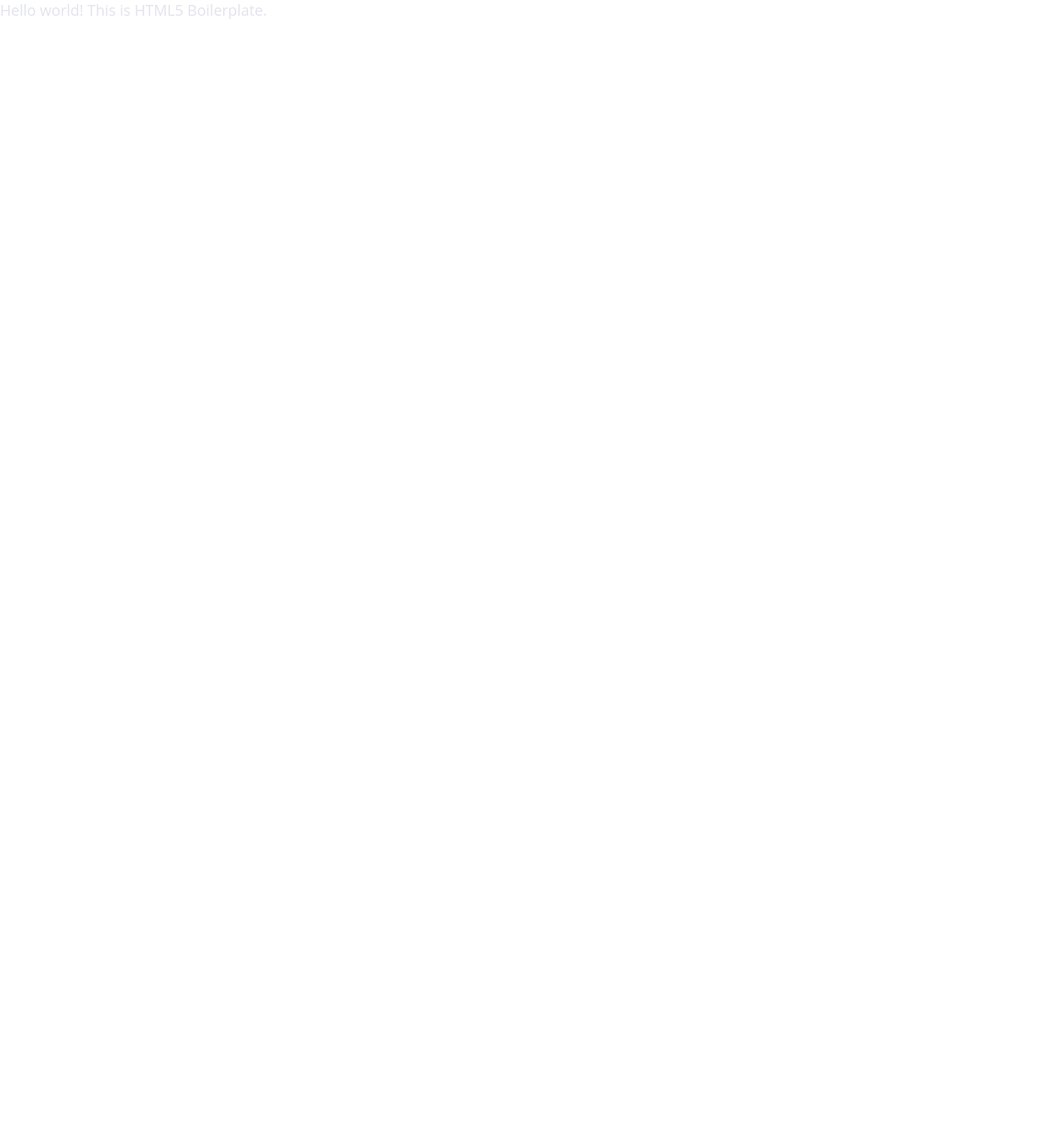
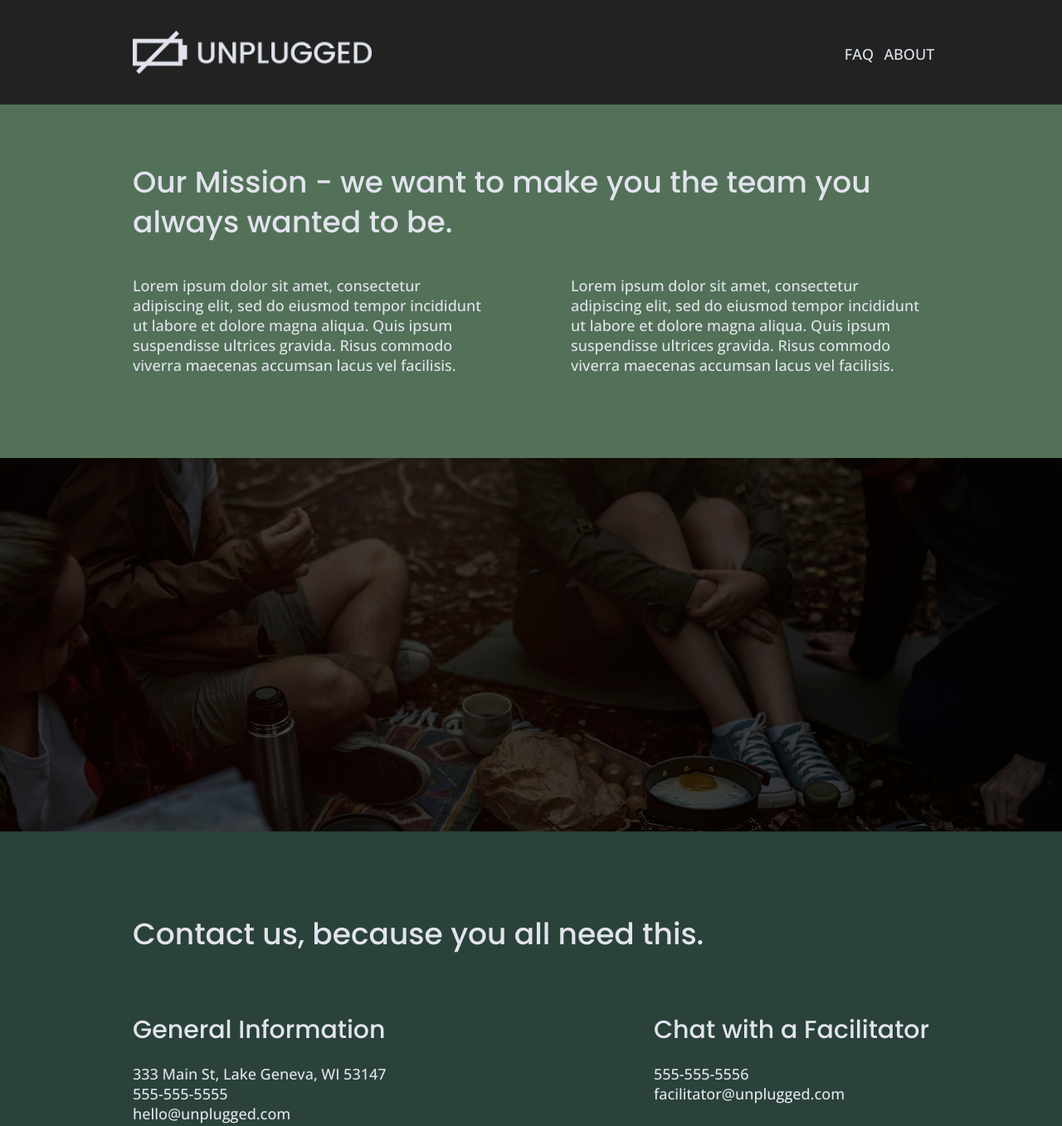
Before and after one commit to VinhQua/unplugged-project, a website: page about/index.html in a window 1280 px wide. Shown: the top 1357 px of the page at 83% size. Before the commit the page ends 800 px from the top, so only its background shows below. Drawn offline with nearby package versions, Linux system fonts and the light colour scheme.

Commit message:
Add about page

```diff
--- a/about/index.html
+++ b/about/index.html
@@ -1,9 +1,9 @@
 <!doctype html>
-<html class="no-js" lang="">
+<html class="no-js" lang="en">
 
 <head>
   <meta charset="utf-8">
-  <title></title>
+  <title>About</title>
   <meta name="description" content="">
   <meta name="viewport" content="width=device-width, initial-scale=1">
 
@@ -15,14 +15,103 @@
   <link rel="manifest" href="site.webmanifest">
   <link rel="apple-touch-icon" href="../icon.png">
   <!-- Place favicon.ico in the root directory -->
-
+  <link rel="preconnect" href="https://fonts.googleapis.com">
+  <link rel="preconnect" href="https://fonts.gstatic.com" crossorigin>
+  <link href="https://fonts.googleapis.com/css2?family=Open+Sans:wght@400;500;600;700;800&family=Poppins:wght@400;500;600;700;900&display=swap" rel="stylesheet">
+  <link rel="stylesheet" href="https://cdnjs.cloudflare.com/ajax/libs/font-awesome/6.2.1/css/all.min.css">
   <link rel="stylesheet" href="../css/normalize.css">
   <link rel="stylesheet" href="../css/main.css">
 
   <meta name="theme-color" content="#fafafa">
 </head>
 
-<body>
+<body class="about-faq">
+  <!--Header Starts-->
+  <header class="flex-box">
+    <div class="content-wrapper">
+
+      <figure>
+        <a href="#"><img src="../doc/unpluggedlogo.png" alt="unplugged logo"></a>
+      </figure>
+
+      <nav>
+        <ul>
+          <li><a target="_blank" href="faq/index.html">FAQ</a></li>
+          <li><a target="_blank" href="about/index.html">ABOUT</a></li>
+        </ul>
+      </nav>
+
+    </div>
+  </header>
+  <!--Main Starts-->
+  <main >
+      <section class="section-1">
+                <article class="content-wrapper mission">
+                   <h2>Our Mission - we want to make you the team you always wanted to be.</h2>
+                  <div class="flex-box">
+
+                      <P>Lorem ipsum dolor sit amet, consectetur adipiscing elit, sed do eiusmod tempor incididunt ut labore et dolore magna aliqua. Quis ipsum suspendisse ultrices gravida. Risus commodo viverra maecenas accumsan lacus vel facilisis.</P>
+                      <P>Lorem ipsum dolor sit amet, consectetur adipiscing elit, sed do eiusmod tempor incididunt ut labore et dolore magna aliqua. Quis ipsum suspendisse ultrices gravida. Risus commodo viverra maecenas accumsan lacus vel facilisis.</P>
+                  </div>
+                </article>
+      </section>
+
+      <section id="" class="section-2 map">
+        <figure>
+
+        </figure>
+      </section>
+
+      <section class="section-3">
+        <div class="content-wrapper">
+          <h2>Contact us, because you all need this.</h2>
+          <article class="flex-box">
+            <div class="info">
+              <h4>General Information</h4>
+              <p>333 Main St, Lake Geneva, WI 53147 <br>
+                555-555-5555 <br>
+                hello@unplugged.com <br>
+                </p>
+            </div>
+            <div class="facilitator">
+              <h4>Chat with a Facilitator</h4>
+                <p>555-555-5556 <br>
+                  facilitator@unplugged.com
+                   </p>
+            </div>
+          </article>
+        </div>
+
+
+      </section>
+  </main>
+  <!--Footer Starts-->
+  <footer  id="contact">
+    <div class="content-wrapper">
+      <div class="flex-box">
+        <article class="info">
+          <h4>Contact</h4>
+          <p>555-555-5555 <br>
+            hello@unplugged.com
+            </p>
+        </article>
+
+        <article class="social">
+          <h4>Social</h4>
+          <ul class="media">
+            <li><a  href="https://www.facebook.com/profile.php?id=100063709823543"><i id="facebook-icon" class="fa-brands fa-facebook-f"></i></a></li>
+            <li><a href="https://twitter.com/William03277036"><i class="fa-brands fa-twitter"></i></a></li>
+            <li><a href="https://www.instagram.com"><i class="fa-brands fa-instagram"></i></a></li>
+          </ul>
+        </article>
+      </div>
+
+    </div>
+    <div class="copyright">&copy; Copyright 202X | Unplugged</div>
+  </footer>
+
+
+
 
   <!-- Add your site or application content here -->
   <p>Hello world! This is HTML5 Boilerplate.</p>
--- a/css/main.css
+++ b/css/main.css
@@ -299,6 +299,27 @@ footer .content-wrapper .flex-box .social .media li a i{
   background:#202322 ;
   font-weight: 500;
 }
+/*-------------------------------------About Page--------------------------------------*/
+.section-1{
+  padding:3.125rem 0 ;
+  background-color:#527158 ;
+}
+.section-1  .content-wrapper h2{
+  margin: 1.25rem 0;
+}
+.section-1 .content-wrapper .flex-box p{
+  margin-bottom: 1.875rem;
+}
+/*--------------Map--------------*/
+
+
+.section-3 h2{
+  padding-bottom: 0rem;
+}
+.section-3 .content-wrapper .flex-box h4{
+  padding: 1.25rem 0;
+}
+
   /* ==========================================================================
    Helper classes
    ========================================================================== */
@@ -431,6 +452,7 @@ footer .content-wrapper .flex-box .social .media li a i{
     padding: 0;
     margin-left: 0;
     height: fit-content;
+    border: none;
   }
   .section-1 .slogan{
     height: 37.5rem;
@@ -508,12 +530,41 @@ footer .content-wrapper .flex-box .social .media li a i{
   footer h4{
     padding-bottom: 2.5rem;
   }
+  /*---------------About Page-------------------*/
+
+  .section-1  .content-wrapper .flex-box{
+    padding: 1.25rem 0;
+    display: flex;
+    justify-content: space-between;
+  }
+  .section-1  .content-wrapper .flex-box p{
+    width: 45%;
+  }
+  .section-2{
+    height: 21.875rem;
+  }
+  .section-3 h2{
+    padding-bottom: 0rem;
+  }
+  .section-3 .content-wrapper .flex-box{
+    width: 100%;
+    display: flex;
+    justify-content: space-between;
+  }
+  /*---------------FAQ Page-------------------*/
+  .faq h4
+  .faq p{
+    font-size: .875rem;
+    line-height: .984rem;
+  }
 }
+
 /*-------For Desktop Screen 1200px Or Wider--------*/
-@media (min-width: 1200px) {
+
+@media (min-width: 1200px ) {
   h1{
     font-size: 3.75rem;
-    line-height: 3rem;
+    line-height:3rem;
   }
   h2{
     font-size: 2.25rem;
@@ -556,6 +607,7 @@ footer .content-wrapper .flex-box .social .media li a i{
     padding: 0;
     margin-left: 0;
     height: fit-content;
+    border: none;
   }
   .section-1 .slogan{
     height: 37.5rem;
@@ -629,6 +681,33 @@ footer .content-wrapper .flex-box .social .media li a i{
   footer h4{
     padding-bottom: 2.5rem;
   }
+  /*----------------------About Page------------*/
+  .section-1  .content-wrapper .flex-box{
+    padding: 1.25rem 0;
+    display: flex;
+    justify-content: space-between;
+  }
+  .section-1  .content-wrapper .flex-box p{
+    width: 45%;
+  }
+  .section-2{
+    height: 28.125rem;
+  }
+  .section-3 h2{
+    padding-bottom: 0rem;
+  }
+  .section-3 .content-wrapper .flex-box{
+    width: 100%;
+    display: flex;
+    justify-content: space-between;
+  }
+  /*----------------------FAQ Page------------*/
+  .faq h4
+  .faq p{
+    font-size: 1.125rem;
+    line-height: 1.125rem;
+  }
+}
 @media print,
   (-webkit-min-device-pixel-ratio: 1.25),
   (min-resolution: 1.25dppx),
```
Also changed, not shown: index.html (+1 -1 lines), 1 other file.
